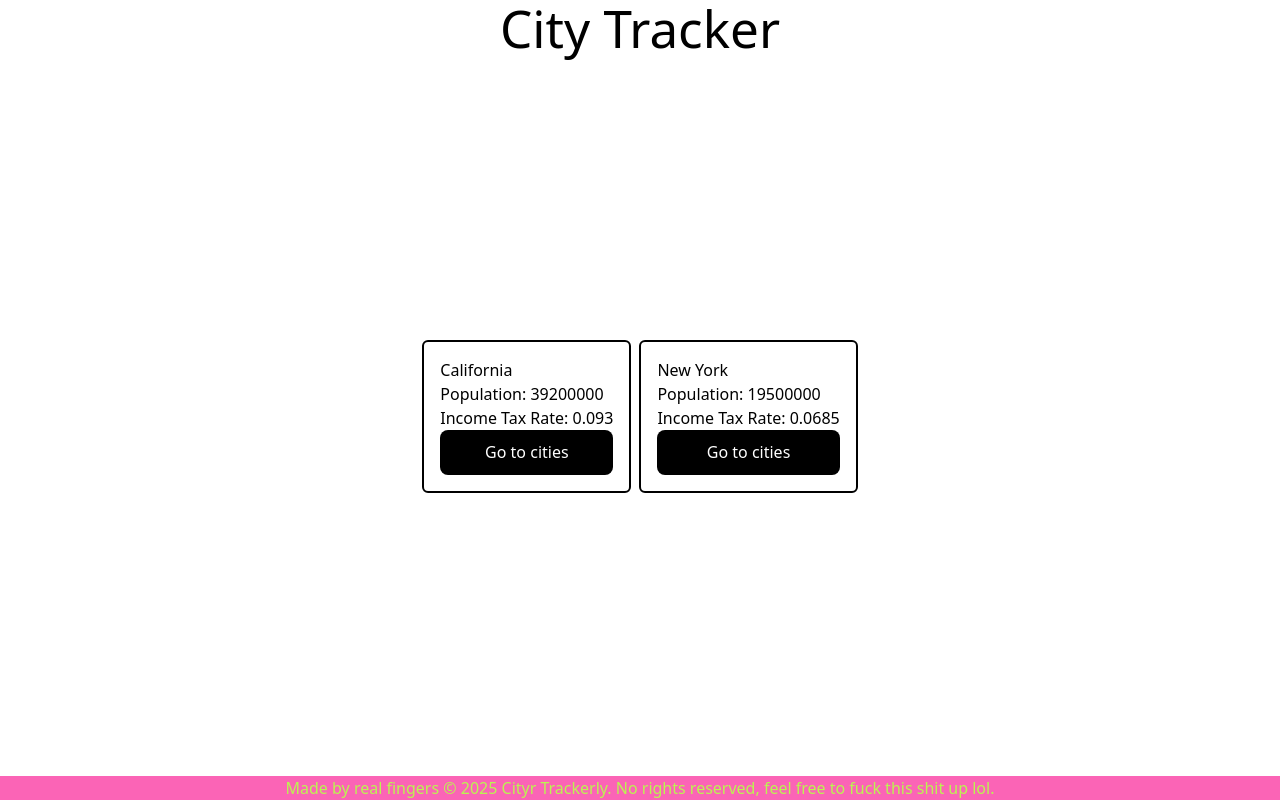
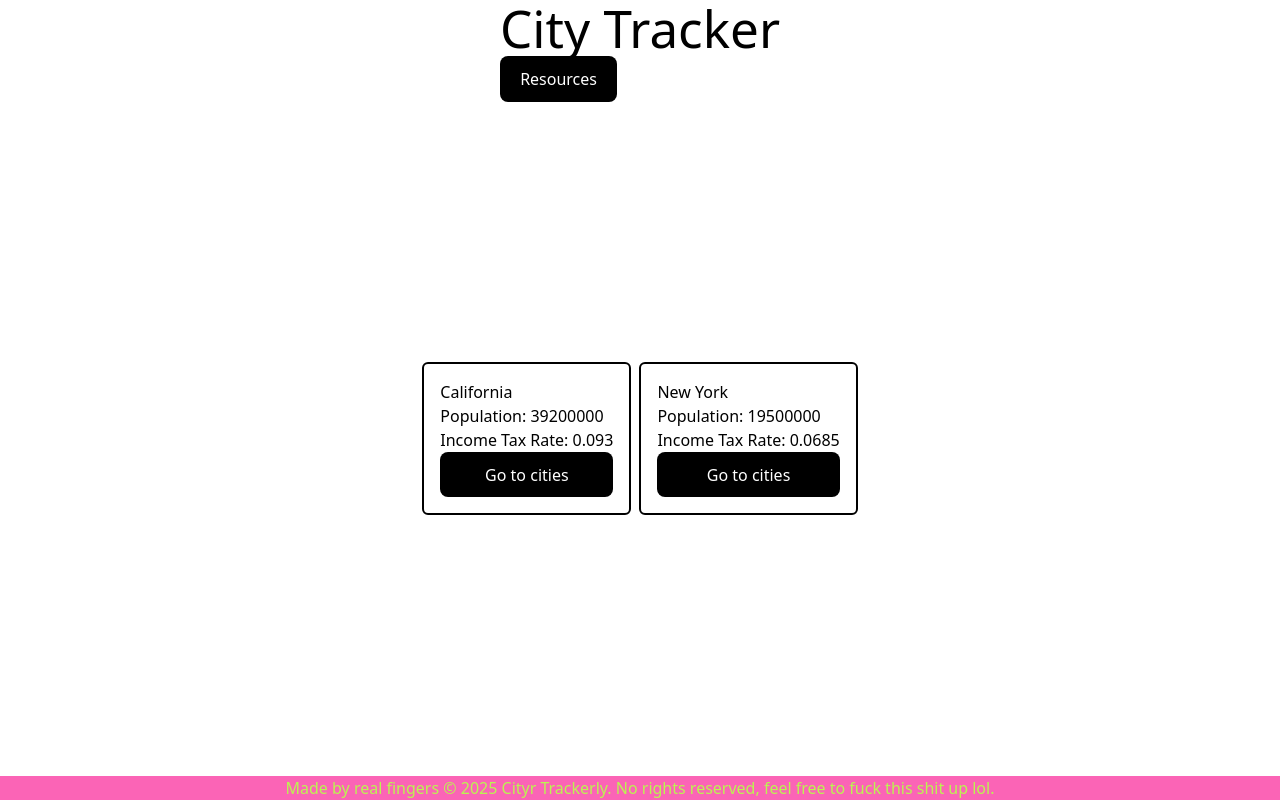
Before and after one commit to snkoski/city-tracker, a React (Vite) app: page / in a window 1280 px wide. Built offline with nearby package versions, Linux system fonts and the light colour scheme; data requests are answered from the project's data file.

Commit message:
feat: add resources page

```diff
--- a/src/App.tsx
+++ b/src/App.tsx
@@ -8,12 +8,13 @@ import { CitySummary } from './components/CitySummary';
 import { Footer } from './components/Footer';
 import { Header } from './components/Header';
 import { CityDetails } from './components/CityDetails';
-import { City, State } from '@prisma/client';
+import { City, Resource, State } from '@prisma/client';
+import { Resources } from './components/Resources';
 
 function App() {
-  const [currentView, setCurrentView] = useState<'stateList' | 'citiesList' | 'cityDetails'>(
-    'stateList'
-  );
+  const [currentView, setCurrentView] = useState<
+    'stateList' | 'citiesList' | 'cityDetails' | 'resources'
+  >('stateList');
 
   const [states, setStates] = useState<State[]>([]);
   const [selectedState, setSelectedState] = useState<State | null>(null);
@@ -21,11 +22,17 @@ function App() {
   const [cities, setCities] = useState<City[]>([]);
   const [selectedCity, setSelectedCity] = useState<City | null>(null);
 
-  const [loading, setLoading] = useState(true);
+  const [resources, setResources] = useState<Resource[]>([]);
+
+  const [loadingStates, setLoadingStates] = useState(true);
+  const [loadingCities, setLoadingCities] = useState(false);
+  const [loadingCity, setLoadingCity] = useState(false);
+  const [loadingResources, setLoadingResources] = useState(false);
   const [error, setError] = useState<string | null>(null);
 
   useEffect(() => {
     const fetchStates = async () => {
+      setLoadingStates(true);
       try {
         // Fetch data from the json-server endpoint for states
         const response = await fetch('http://localhost:3000/states');
@@ -44,17 +51,41 @@ function App() {
         }
         console.error('Failed to fetch States:', e);
       } finally {
-        setLoading(false);
+        setLoadingStates(false);
       }
     };
 
     fetchStates();
   }, []);
 
+  useEffect(() => {
+    const fetchResources = async () => {
+      setLoadingResources(true);
+      try {
+        const response = await fetch('http://localhost:3000/resources');
+        if (!response.ok) {
+          throw new Error(`In fetchResources - HTTP error! status: ${response.status}`);
+        }
+        const data = await response.json();
+        setResources(data);
+      } catch (e) {
+        if (e instanceof Error) {
+          setError(e.message);
+        } else {
+          setError('In fetchResources - An unknown error occured');
+        }
+        console.error(`Failed to fetch Resources: ${e}`);
+      } finally {
+        setLoadingResources(false);
+      }
+    };
+    fetchResources();
+  }, []);
+
   const handleSelectState = async (state: State) => {
     setSelectedState(state);
     setCurrentView('citiesList');
-    setLoading(true);
+    setLoadingCities(true);
     setError(null);
     setCities([]);
     try {
@@ -72,14 +103,14 @@ function App() {
       }
       console.error('Failed to fetch Cities:', e);
     } finally {
-      setLoading(false);
+      setLoadingCities(false);
     }
   };
 
   const handleSelectCity = async (city: City) => {
     setSelectedCity(city);
     setCurrentView('cityDetails');
-    setLoading(true);
+    setLoadingCity(true);
     setError(null);
     try {
       const response = await fetch(
@@ -98,8 +129,12 @@ function App() {
       }
       console.error(`Failed to fetch CityDetails: ${e}`);
     } finally {
-      setLoading(false);
+      setLoadingCity(false);
     }
+  };
+
+  const handleShowResources = () => {
+    setCurrentView('resources');
   };
 
   const handleBackToStates = () => {
@@ -114,6 +149,9 @@ function App() {
   const renderContent = () => {
     switch (currentView) {
       case 'stateList':
+        if (loadingStates) {
+          return <p>Loading states...</p>;
+        }
         return (
           <main className="flex flex-row gap-2">
             {states.length > 0 ? (
@@ -130,6 +168,7 @@ function App() {
         );
 
       case 'citiesList':
+        if (loadingCities) return <p>Loading cities...</p>;
         return (
           <div>
             <div className="flex flex-row gap-2">
@@ -150,6 +189,7 @@ function App() {
         );
 
       case 'cityDetails':
+        if (loadingCity) return <p>Loading city...</p>;
         return (
           <div>
             {selectedCity && <CityDetails city={selectedCity} />}
@@ -162,18 +202,14 @@ function App() {
           </div>
         );
 
+      case 'resources':
+        if (loadingResources) return <p>Loading Resources...</p>;
+        return <Resources resources={resources} />;
+
       default:
         return <div>something has gone wrong</div>;
     }
   };
-
-  if (loading) {
-    return (
-      <div className="container">
-        <p>Loading states...</p>
-      </div>
-    );
-  }
 
   if (error) {
     return (
@@ -185,7 +221,11 @@ function App() {
 
   return (
     <div className="flex flex-col min-h-screen min-w-screen items-center">
-      <Header />
+      <Header
+        onShowResources={handleShowResources}
+        onShowStates={handleBackToStates}
+        showResources={currentView === 'resources'}
+      />
       {renderContent()}
       <Footer />
     </div>
--- a/src/components/Header.tsx
+++ b/src/components/Header.tsx
@@ -1,8 +1,23 @@
-export const Header = () => {
+type HeaderProps = {
+  onShowResources: () => void;
+  onShowStates: () => void;
+  showResources: boolean;
+};
+
+export const Header = ({ onShowResources, showResources, onShowStates }: HeaderProps) => {
   return (
     <header className="mb-auto">
       <div>
         <h1>City Tracker</h1>
+        {showResources ? (
+          <button type="button" onClick={() => onShowStates()}>
+            Back to states
+          </button>
+        ) : (
+          <button type="button" onClick={() => onShowResources()}>
+            Resources
+          </button>
+        )}
       </div>
     </header>
   );
--- /dev/null
+++ b/src/components/Resources.tsx
@@ -0,0 +1,25 @@
+import { Resource } from '@prisma/client';
+
+type ResourcesProps = {
+  resources: Resource[];
+};
+
+export const Resources = ({ resources }: ResourcesProps) => {
+  return (
+    <div>
+      {resources.map((resource) => (
+        <div>
+          <p>
+            <strong>
+              <a href={resource.url} target="_blank" rel="noopener noreferrer">
+                {resource.title}
+              </a>
+            </strong>
+          </p>
+          <p>Category: {resource.category}</p>
+          <p>Description: {resource.description}</p>
+        </div>
+      ))}
+    </div>
+  );
+};
```
Also changed, not shown: 1 other file (tests, documents, lock files or other folders).
